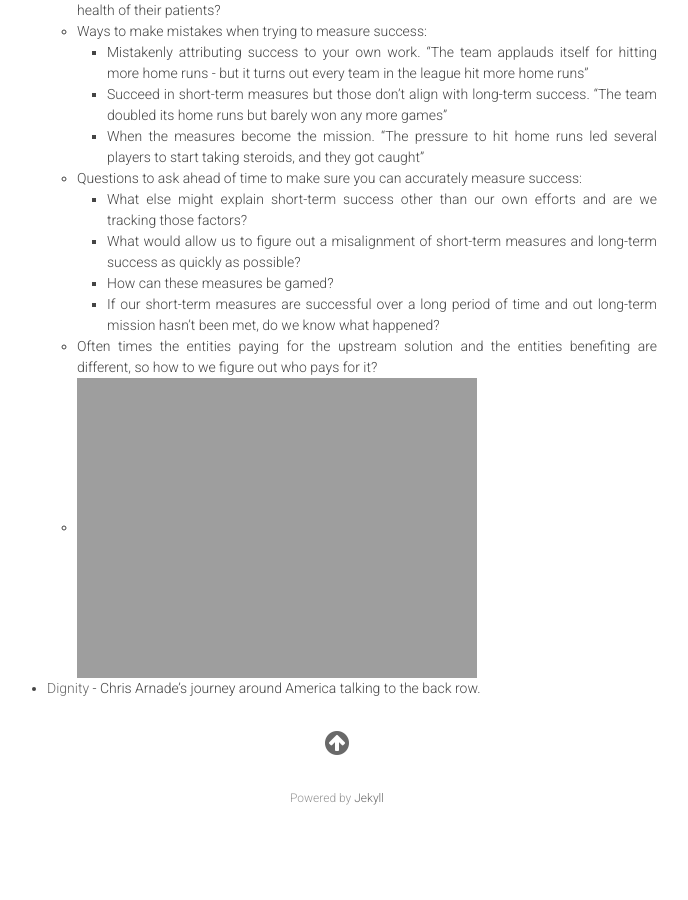
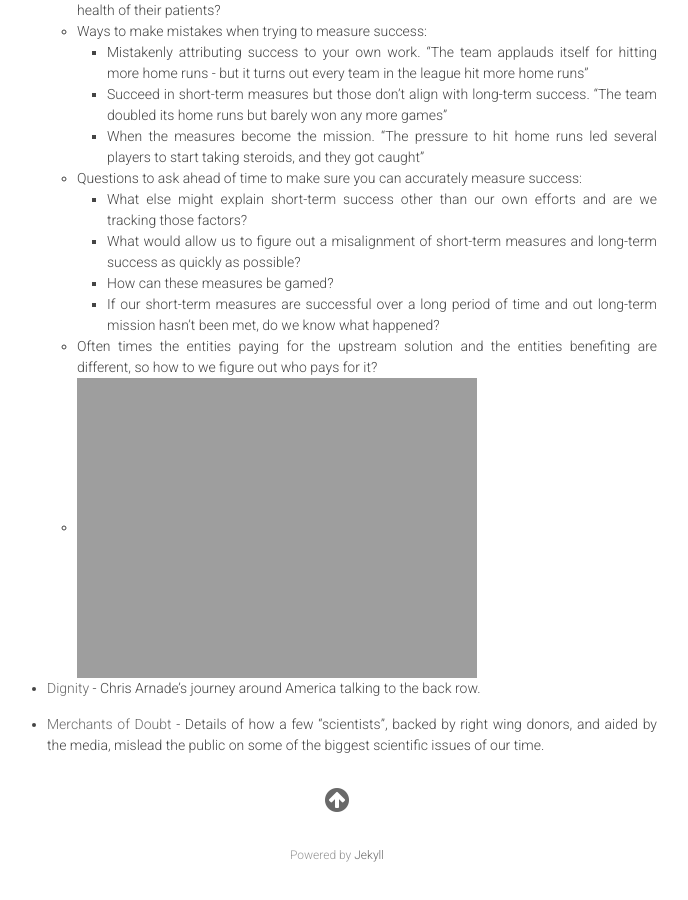
Before and after one commit to dblackrun/dblackrun.github.io, a Jekyll site: the page built from _posts/2020-01-01-all-the-books-i-read-this-year.markdown, in a window 1280 px wide and 900 px high, scrolled down 19668 px. Shown: the whole window, without its empty margins (303-991 px from the left). Built offline with Jekyll 4.4.1, drawn with Linux system fonts in a browser that asks for light colours; nearby versions of some CDN libraries; before the commit the page ends 20511 px from its top, so only the background shows below that.

Commit message:
update post

```diff
--- a/_posts/2020-01-01-all-the-books-i-read-this-year.markdown
+++ b/_posts/2020-01-01-all-the-books-i-read-this-year.markdown
@@ -291,3 +291,5 @@ Some notes and quotes from the books I have read this year:
     + ![Upstream]({{ "/assets/20200806_162231.jpg" | absolute_url }})
 
 * [Dignity](https://www.penguinrandomhouse.com/books/566661/dignity-by-chris-arnade/) - Chris Arnade's journey around America talking to the back row.
+
+* [Merchants of Doubt](https://www.merchantsofdoubt.org/) - Details of how a few "scientists", backed by right wing donors, and aided by the media, mislead the public on some of the biggest scientific issues of our time.
```
